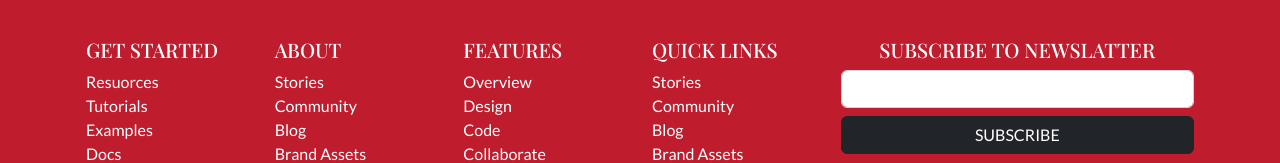
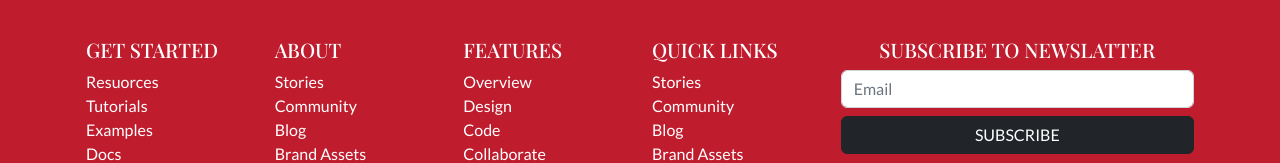
Before and after one commit to Spectrum5/proj-html-vuejs, a Vue app: page / in a window 1280 px wide. Shown: the part 2306-2469 px from the top of the page. Built offline with nearby package versions, Linux system fonts and the light colour scheme.

Commit message:
Aggiunto placeholder PropsTopFooter

```diff
--- a/src/components/Footer/PropsTopFooter.vue
+++ b/src/components/Footer/PropsTopFooter.vue
@@ -47,7 +47,7 @@
             <div class="col-4">
                 <div class="newslatter d-flex flex-column text-center">
                     <h5>subscribe to newslatter</h5>
-                    <input type="text" class="form-control">
+                    <input placeholder="Email" type="email" class="form-control ">
                     <button class="btn btn-dark mt-2 text-uppercase">subscribe</button>
                 </div>
             </div>
--- a/src/components/Footer/TopFooter.vue
+++ b/src/components/Footer/TopFooter.vue
@@ -1,7 +1,4 @@
 <script>
-
-
-
 
 import PropsTopFooter from './PropsTopFooter.vue'
 export default {
```
